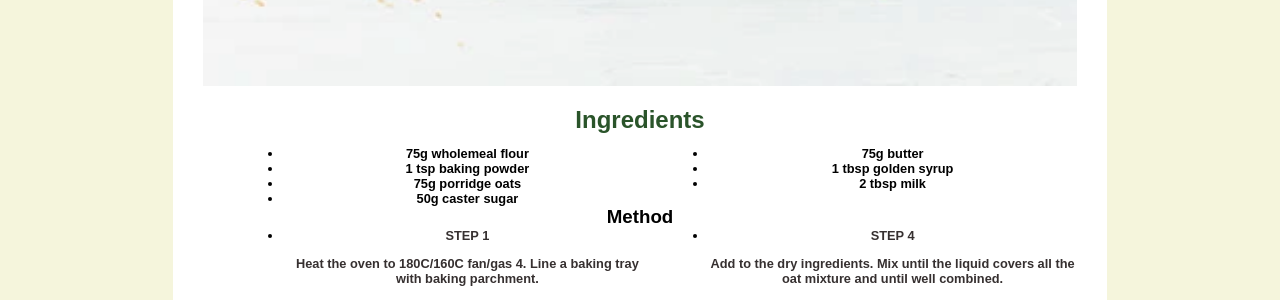
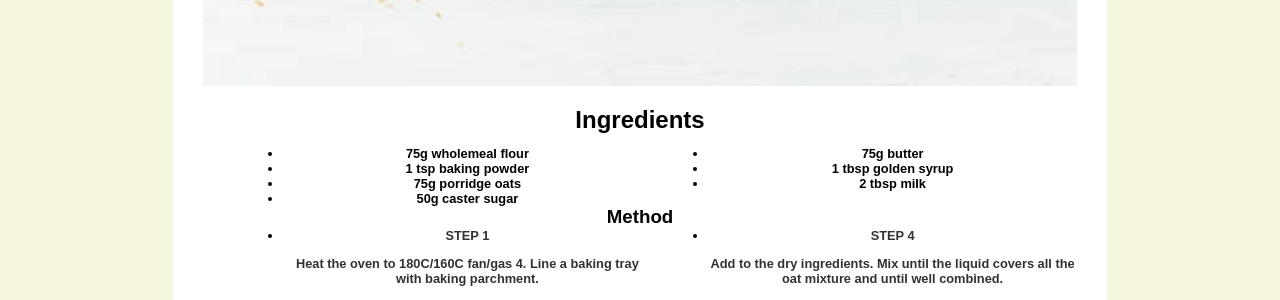
Before and after one commit to Lucyware/Fairytalefoods, a Jekyll site: the page built from _recipes/goldilocks-golden-oat-cookies.md, in a window 1280 px wide. Shown: the part 949-1249 px from the top of the page. Built offline with Jekyll 4.4.1, drawn with Linux system fonts in a browser that asks for light colours.

Commit message:
Update recipes.css

```diff
--- a/styles/recipes.css
+++ b/styles/recipes.css
@@ -23,7 +23,7 @@
 }
 
 h1 {
-  color: solid white;
+  color: black;
   margin-bottom: 12px;
   margin-top: 12px;
   text-align: center;
@@ -33,7 +33,7 @@
 }
 
 h2 {
-  color: rgb(42, 84, 42);
+  color: black(42, 84, 42);
   margin: 0 0 12px 0;
   text-align: center;
 }
@@ -86,3 +86,34 @@
   font-size:x-large;
   color: black;
 }
+
+@media screen and {max-width: 700px;}{
+
+  nav {
+    margin: 0;
+    position: static;
+    width: 100%;
+  }
+
+  nav ul {
+    font-size: 1rem;
+  }
+
+  main {
+    width: 100%;
+  }
+
+}
+
+.recipe-teaser{
+  border: 1px solid white;
+  padding: 1em;
+  flex-basis: 300px;
+
+}
+
+.list{
+  display:flex;
+  flex-wrap: wrap;
+  justify-content: space-between;
+}
```
